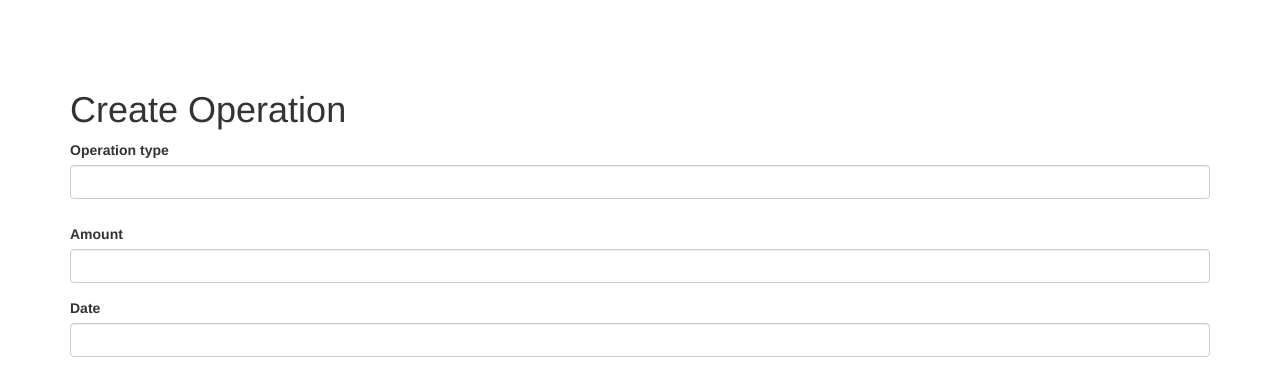
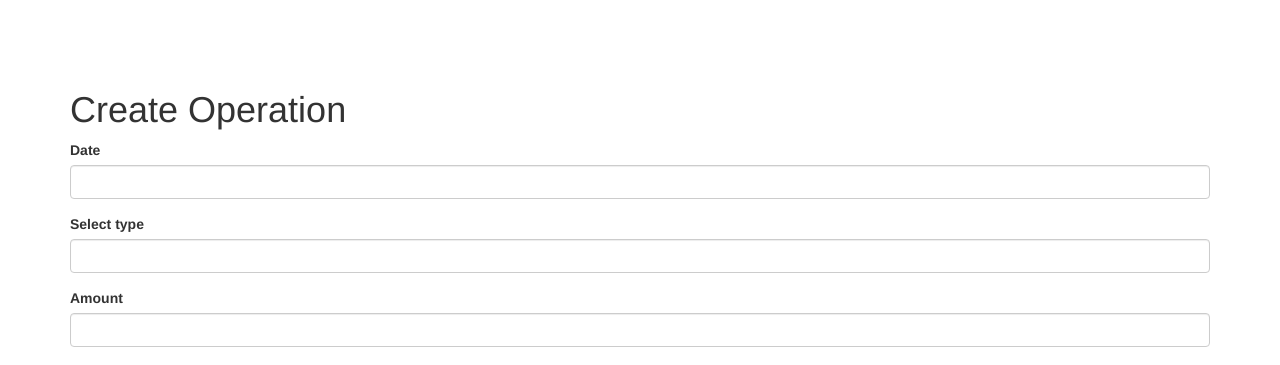
Before and after one commit to LyamkinViktor/AccountingApp, a Yii app: template views/operation/create.php in a window 1280 px wide. Shown: the top 365 px of the page. Run offline with PHP 8.4 and a stand-in for Yii, Linux system fonts and the light colour scheme; the template is opened without the code that fills it, so the values that code supplies are empty; form fields are guessed from the names that the template uses; some libraries are stand-ins or nearby versions.

Commit message:
Added date picker for operations

```diff
--- a/composer.json
+++ b/composer.json
@@ -17,7 +17,8 @@
         "php": ">=5.6.0",
         "yiisoft/yii2": "~2.0.14",
         "yiisoft/yii2-bootstrap": "~2.0.0",
-        "yiisoft/yii2-swiftmailer": "~2.0.0 || ~2.1.0"
+        "yiisoft/yii2-swiftmailer": "~2.0.0 || ~2.1.0",
+        "yiisoft/yii2-jui": "*"
     },
     "require-dev": {
         "yiisoft/yii2-debug": "~2.1.0",
@@ -29,7 +30,7 @@
         "symfony/browser-kit": ">=2.7 <=4.2.4",
         "codeception/module-filesystem": "^1.0.0",
         "codeception/module-yii2": "^1.0.0",
-        "codeception/module-asserts": "^1.0.0",
+        "codeception/module-asserts": "^1.0.0"
     },
     "config": {
         "process-timeout": 1800,
--- a/controllers/OperationController.php
+++ b/controllers/OperationController.php
@@ -69,6 +69,7 @@ class OperationController extends Controller
         if ($model->load(Yii::$app->request->post()) && $model->save()) {
             return $this->redirect(['view', 'id' => $model->id]);
         }
+        $model->type = 1;
 
         return $this->render('create', [
             'model' => $model,
--- a/models/Operation.php
+++ b/models/Operation.php
@@ -58,6 +58,7 @@ class Operation extends ActiveRecord
     public function rules():array
     {
         return [
+            [['amount', 'category_id'], 'required'],
             [['amount'], 'number'],
             [['created_at'], 'safe'],
             [['user_id', 'category_id', 'type'], 'integer'],
--- a/views/operation/_form.php
+++ b/views/operation/_form.php
@@ -3,6 +3,7 @@
 use app\models\Category;
 use yii\helpers\ArrayHelper;
 use yii\helpers\Html;
+use yii\jui\DatePicker;
 use yii\widgets\ActiveForm;
 
 /* @var $this yii\web\View */
@@ -15,19 +16,14 @@ use yii\widgets\ActiveForm;
     <?php $form = ActiveForm::begin(); ?>
 
 
-    <div class="input-wrap">
-        <div class="clearfix" id="UserLogin-gender">
-            <label class="radio-head">Operation type</label>
-            <?=
-            $form->field($model, 'type')
-                ->radioList([1 => 'income', 0 => 'expense'])
-                ->label(false);
-            ?>
-        </div>
-        <div class="help-block"></div>
-    </div>
+    <?= $form->field($model, 'created_at')->widget(DatePicker::class, [
+        'dateFormat' => 'yyyy-MM-dd',
+    ])->label('Date') ?>
+
+    <?= $form->field($model, 'type')->radioList([1 => 'income', 0 => 'expense'])->label('Select type') ?>
+
     <?= $form->field($model, 'amount')->textInput() ?>
-    <?= $form->field($model, 'created_at')->label('Date') ?>
+
     <?php
         $categories = Category::find()->all();
         $items = ArrayHelper::map($categories, 'id', 'name');
```
Also changed, not shown: 1 other file.
